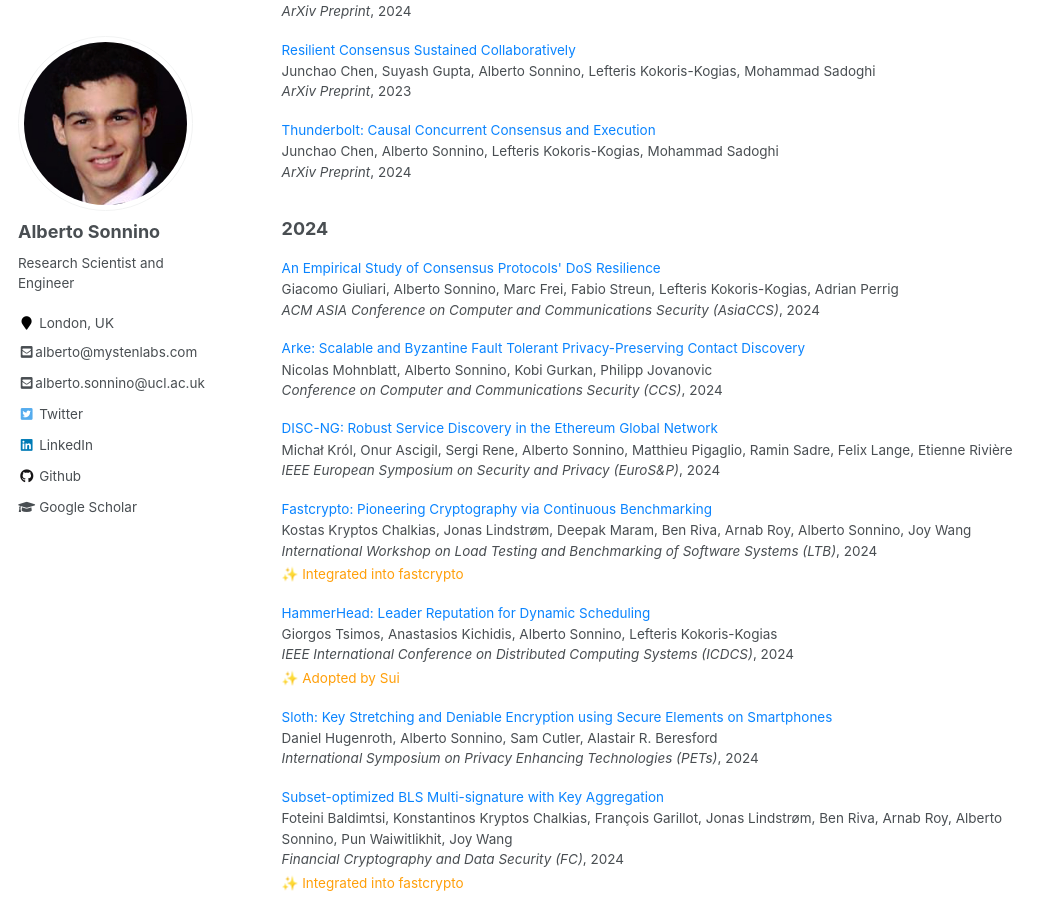
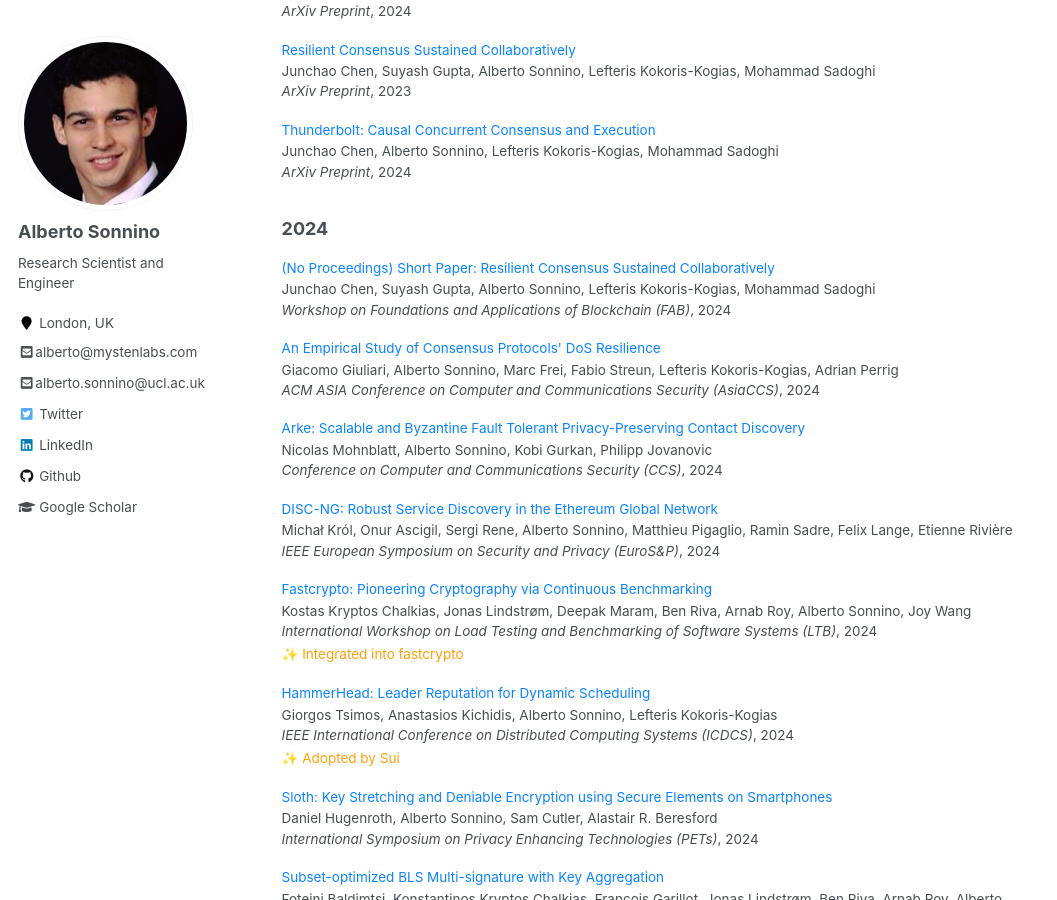
Before and after one commit to asonnino/asonnino.github.io, a Jekyll site: the page built from _pages/publications.md, in a window 1280 px wide and 900 px high, scrolled down 428 px. Shown: the whole window, without its empty margins (0-1057 px from the left). Built offline with Jekyll 4.4.1, drawn with Linux system fonts in a browser that asks for light colours.

Commit message:
feat: add poc-short paper

```diff
--- a/_data/papers.json
+++ b/_data/papers.json
@@ -477,5 +477,13 @@
     "venue": "ArXiv Preprint",
     "date": 2024,
     "filename": "thunderbolt.pdf"
+  },
+  {
+    "category": "publication",
+    "title": "(No Proceedings) Short Paper: Resilient Consensus Sustained Collaboratively",
+    "authors": "Junchao Chen, Suyash Gupta, Alberto Sonnino, Lefteris Kokoris-Kogias, Mohammad Sadoghi",
+    "venue": "Workshop on Foundations and Applications of Blockchain (FAB)",
+    "date": 2024,
+    "filename": "poc-short.pdf"
   }
 ]
```
Also changed, not shown: 1 other file.
